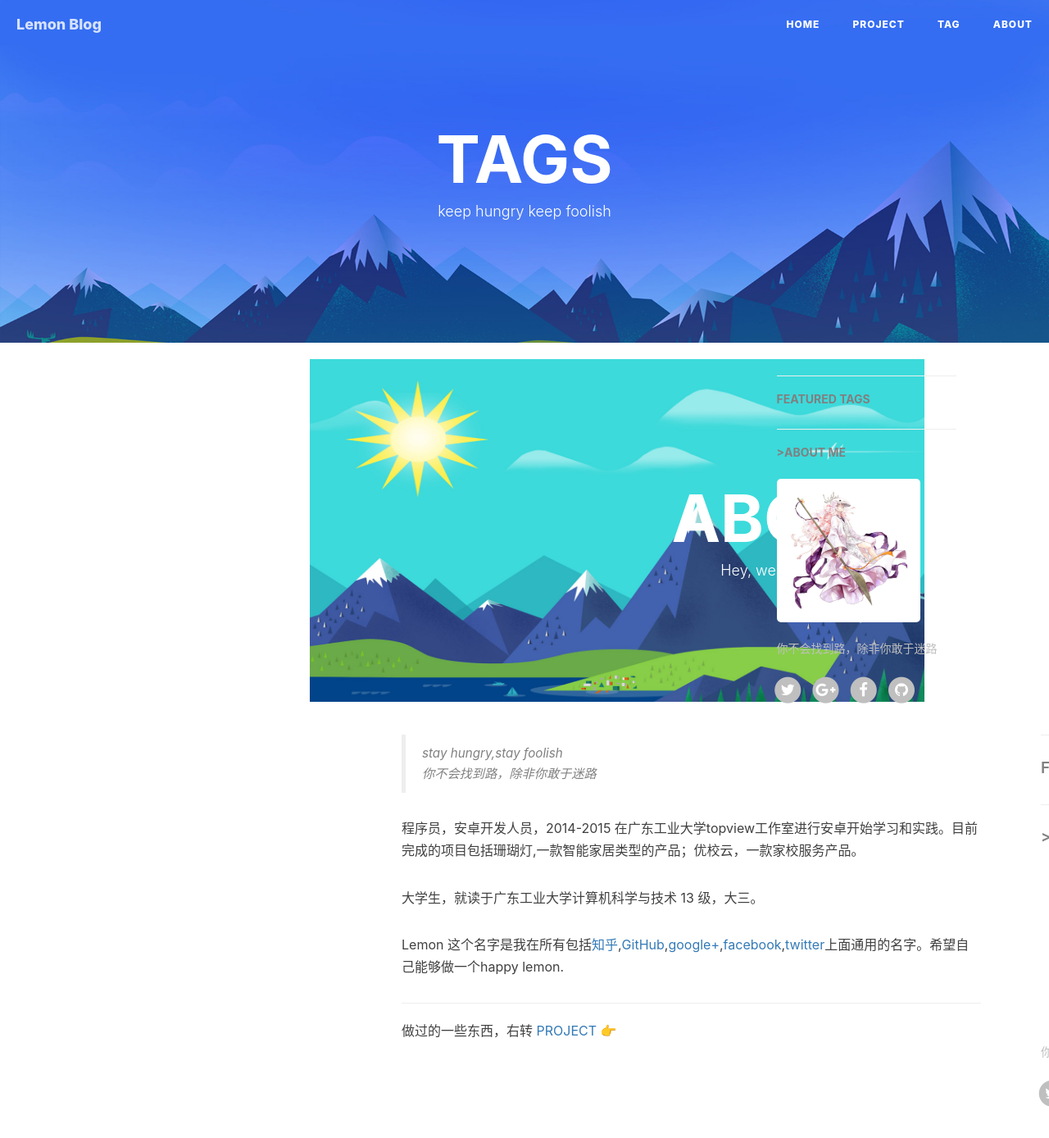
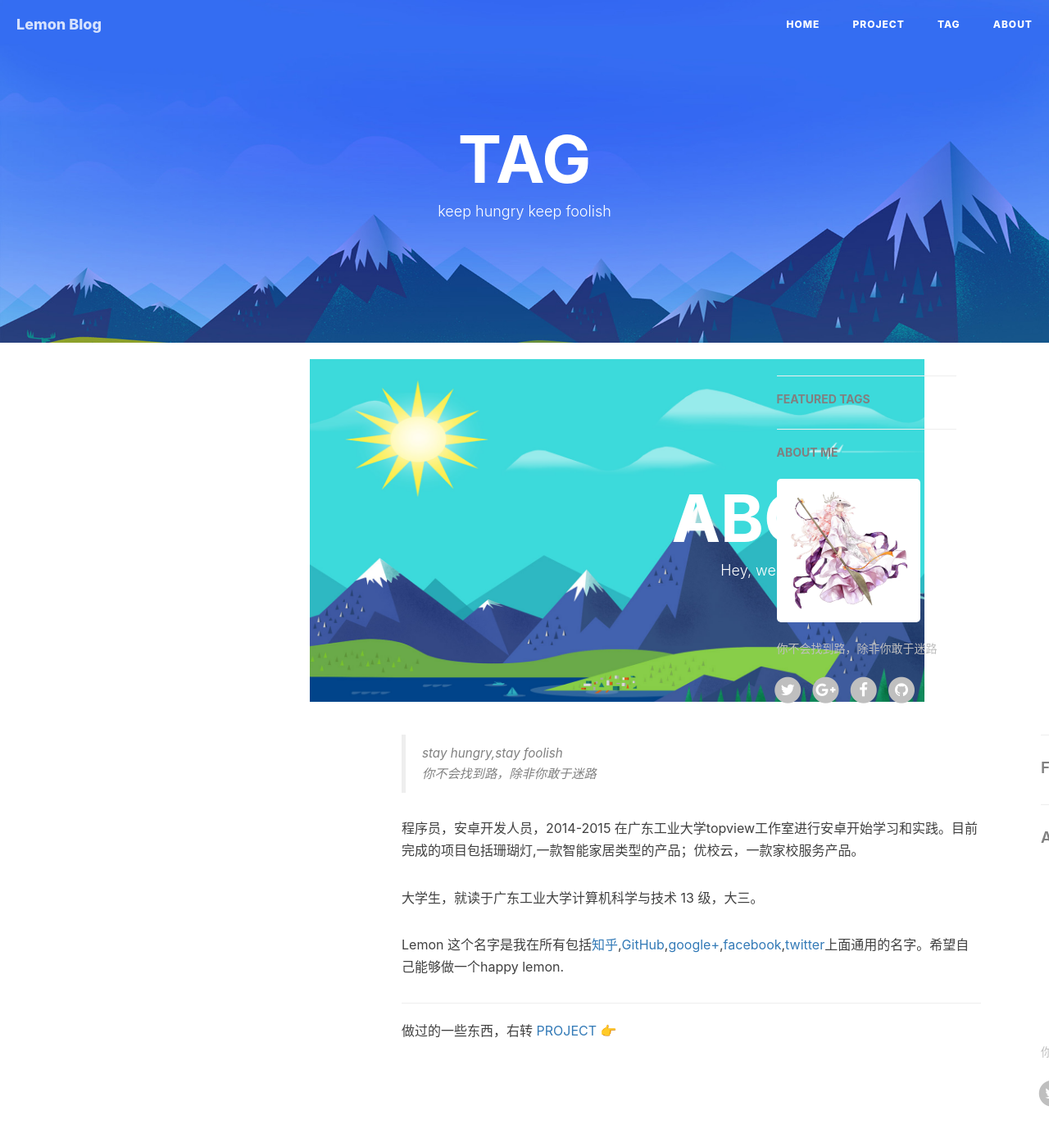
Before and after one commit to Refkay/Refkay.github.io, a Jekyll site: the page built from tags/index.html, in a window 1280 px wide and 1400 px high. Shown: the top 1388 px of the window at 82% size. Built offline with Jekyll 4.4.1, drawn with Linux system fonts in a browser that asks for light colours; nearby versions of some CDN libraries; comment, search, counter and statistics services are not loaded.

Commit message:
change tag

```diff
--- a/_layouts/page.html
+++ b/_layouts/page.html
@@ -78,7 +78,7 @@
                     <div class="tags">
                         {% for tag in site.tags %}
                             {% if tag[1].size > {{site.featured-condition-size}} %}
-                                <a href="{{ site.baseurl }}/tags/#{{ tag[0] }}" title="{{ tag[0] }}" rel="{{ tag[1].size }}">
+                                <a href="{{ site.baseurl }}/tags/index/#{{ tag[0] }}" title="{{ tag[0] }}" rel="{{ tag[1].size }}">
                                     {{ tag[0] }}
                                 </a>
                             {% endif %}
@@ -89,7 +89,7 @@
 
                 <!-- Short About -->
                 <section class="visible-md visible-lg">
-                    <hr><h5>>ABOUT ME</h5>
+                    <hr><h5>ABOUT ME</h5>
                     <div class="short-about">
                         {% if site.sidebar-avatar %}
                             <img src="{{site.sidebar-avatar}}" />
--- a/tags/index.html
+++ b/tags/index.html
@@ -1,5 +1,5 @@
 ---
-title: TAGS
+title: TAG
 layout: page
 description: keep hungry keep foolish
 header-img: "img/tag-bg.jpg"
```
